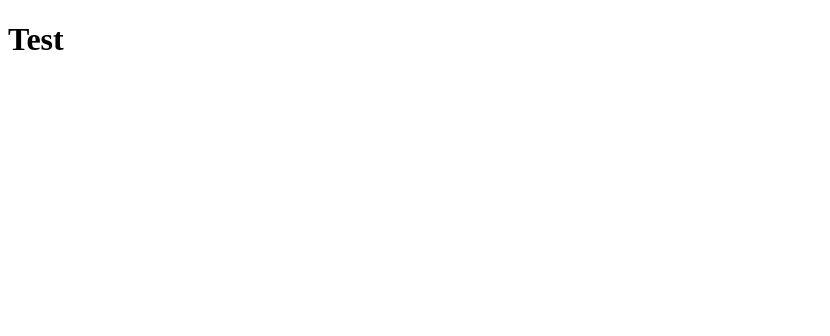
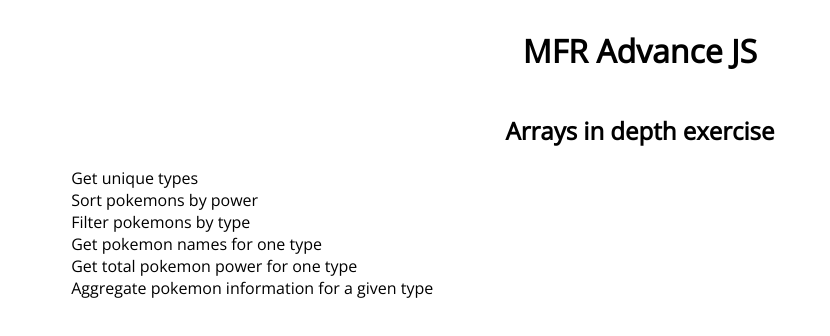
Before and after one commit to PriscilaCodrington/advanced-javascript-challenge-arrays-in-depth, a website with bundled scripts: page index.html in a window 1280 px wide. Shown: the whole page, without its empty margins (0-830 px from the left). Built offline with nearby package versions, Linux system fonts and the light colour scheme.

Commit message:
add expectations to share between web and tests

```diff
--- /dev/null
+++ b/data/expectations.js
@@ -0,0 +1,86 @@
+export const POKEMONS = [
+  { name: "Squirtle", type: "water", power: 20 },
+  { name: "Pikachu", type: "electric", power: 50 },
+  { name: "Charmander", type: "fire", power: 10 },
+  { name: "Zapdos", type: "electric", power: 30 },
+  { name: "Voltorb", type: "electric", power: 10 },
+  { name: "Ponyta", type: "fire", power: 50 },
+  { name: "Raichu", type: "electric", power: 40 }
+];
+
+export const EXPECTATION_ITEMS = {
+  getUniqueTypes: {
+    name: 'Get unique types',
+    expectations: [
+      {input: [POKEMONS], output: ["water","electric","fire"]}
+    ]
+  },
+  orderByPower: {
+    name: 'Sort pokemons by power',
+    expectations: [
+      {input: [POKEMONS], output: [
+        { name: "Charmander", type: "fire", power: 10 },
+        { name: "Voltorb", type: "electric", power: 10 },
+        { name: "Squirtle", type: "water", power: 20 },
+        { name: "Zapdos", type: "electric", power: 30 },
+        { name: "Raichu", type: "electric", power: 40 },
+        { name: "Pikachu", type: "electric", power: 50 },
+        { name: "Ponyta", type: "fire", power: 50 }
+      ]}
+    ]
+  },
+  filterByType: {
+    name: 'Filter pokemons by type',
+    expectations: [
+      {input: ["water", POKEMONS], output: [
+        { name: "Squirtle", type: "water", power: 20 }]
+      },
+      {input: ["electric", POKEMONS], output: [
+        { name: "Pikachu", type: "electric", power: 50 },
+        { name: "Zapdos", type: "electric", power: 30 },
+        { name: "Voltorb", type: "electric", power: 10 },
+        { name: "Raichu", type: "electric", power: 40 }
+      ]},
+      {input: ["fire", POKEMONS], output: [
+        { name: "Charmander", type: "fire", power: 10 },
+        { name: "Ponyta", type: "fire", power: 50 }
+      ]}
+    ]
+  },
+  getPokemonNamesForType: {
+    name: 'Get pokemon names for one type',
+    expectations: [
+      {input: ["water", POKEMONS], output: ["Squirtle"]},
+      {input: ["electric", POKEMONS], output: ["Pikachu", "Zapdos", "Voltorb", "Raichu"]},
+      {input: ["fire", POKEMONS], output: ["Charmander", "Ponyta"]}
+    ]
+  },
+  getTotalPokemonPower: {
+    name: 'Get total pokemon power for one type',
+    expectations: [
+      {input: ["water", POKEMONS], output: 20},
+      {input: ["electric", POKEMONS], output: 130},
+      {input: ["fire", POKEMONS], output: 60}
+    ]
+  },
+  getTypeAggregatedInformation: {
+    name: 'Aggregate pokemon information for a given type',
+    expectations: [
+      {input: ["water", POKEMONS], output: {
+        type: "water",
+        pokemons: ["Squirtle"],
+        power: 20
+      }},
+      {input: ["electric", POKEMONS], output: {
+        type: "electric",
+        pokemons: ["Pikachu", "Zapdos", "Voltorb", "Raichu"],
+        power: 130
+      }},
+      {input: ["fire", POKEMONS], output: {
+        type: "fire",
+        pokemons: ["Charmander", "Ponyta"],
+        power: 60
+      }}
+    ]
+  },
+}
--- a/exercise/code.js
+++ b/exercise/code.js
@@ -2,205 +2,52 @@
   You should write the code in this file
 */
 
-/*
-  Return the list of unique flat ids
-  @Example
-    Given:
-      @param rooms [
-        { id: 3, flatId: 2, relevance: 20 },
-        { id: 2, flatId: 7, relevance: 50 },
-        { id: 5, flatId: 1, relevance: 10 },
-        { id: 1, flatId: 7, relevance: 30 },
-        { id: 4, flatId: 7, relevance: 10 },
-        { id: 6, flatId: 1, relevance: 50 },
-        { id: 7, flatId: 7, relevance: 40 }
-      ];
-    Returns:
-      [2, 7, 1]
-*/
-const getUniqueFlatIds = rooms => {
+const getUniqueTypes = pokemons => {
   // *********************************
   // Write your code here
   // *********************************
 };
 
 
-
-/*
-  Order ther list of rooms by relevance, a new array should be returned
-  @Example
-    Given:
-      @param rooms [
-        { id: 3, flatId: 2, relevance: 20 },
-        { id: 2, flatId: 7, relevance: 50 },
-        { id: 5, flatId: 1, relevance: 10 },
-        { id: 1, flatId: 7, relevance: 30 },
-        { id: 4, flatId: 7, relevance: 10 },
-        { id: 6, flatId: 1, relevance: 50 },
-        { id: 7, flatId: 7, relevance: 40 }
-      ];
-    Returns:
-      [
-        { id: 5, flatId: 1, relevance: 10 },
-        { id: 4, flatId: 7, relevance: 10 },
-        { id: 3, flatId: 2, relevance: 20 },
-        { id: 1, flatId: 7, relevance: 30 },
-        { id: 7, flatId: 7, relevance: 40 },
-        { id: 2, flatId: 7, relevance: 50 },
-        { id: 6, flatId: 1, relevance: 50 }
-      ]
-*/
-const orderByRelevance = rooms => {
+const orderByPower = pokemons => {
   // *********************************
   // Write your code here
   // *********************************
 };
 
 
-
-/*
-  Filter the list of rooms by the given flatId
-  @Example
-    Given:
-      @param flatId 7
-      @param rooms [
-        { id: 3, flatId: 2, relevance: 20 },
-        { id: 2, flatId: 7, relevance: 50 },
-        { id: 5, flatId: 1, relevance: 10 },
-        { id: 1, flatId: 7, relevance: 30 },
-        { id: 4, flatId: 7, relevance: 10 },
-        { id: 6, flatId: 1, relevance: 50 },
-        { id: 7, flatId: 7, relevance: 40 }
-      ];
-    Returns:
-      [
-        { id: 4, flatId: 7, relevance: 10 },
-        { id: 1, flatId: 7, relevance: 30 },
-        { id: 7, flatId: 7, relevance: 40 },
-        { id: 2, flatId: 7, relevance: 50 }
-      ]
-*/
-const filterByFlatId = (flatId, rooms) => {
+const filterByType = (type, pokemons) => {
   // *********************************
   // Write your code here
   // *********************************
 };
 
 
-
-/*
-  Return the list of rooms ids of the given flatId
-  @Example
-    Given:
-      @param flatId 7
-      @param rooms [
-        { id: 3, flatId: 2, relevance: 20 },
-        { id: 2, flatId: 7, relevance: 50 },
-        { id: 5, flatId: 1, relevance: 10 },
-        { id: 1, flatId: 7, relevance: 30 },
-        { id: 4, flatId: 7, relevance: 10 },
-        { id: 6, flatId: 1, relevance: 50 },
-        { id: 7, flatId: 7, relevance: 40 }
-      ];
-    Returns:
-      [2, 1, 4, 7]
-*/
-const getFlatRoomsIds = (flatId, rooms) => {
+const getPokemonNamesForType = (type, pokemons) => {
   // *********************************
   // Write your code here
   // *********************************
 };
 
 
-
-/*
-  Return the sum of the rooms relevances of the given flatId
-  @Example
-    Given:
-      @param flatId 7
-      @param rooms [
-        { id: 3, flatId: 2, relevance: 20 },
-        { id: 2, flatId: 7, relevance: 50 },
-        { id: 5, flatId: 1, relevance: 10 },
-        { id: 1, flatId: 7, relevance: 30 },
-        { id: 4, flatId: 7, relevance: 10 },
-        { id: 6, flatId: 1, relevance: 50 },
-        { id: 7, flatId: 7, relevance: 40 }
-      ];
-    Returns:
-      130
-*/
-const getFlatRelevance = (flatId, rooms) => {
+const getTotalPokemonPowerForType = (type, pokemons) => {
   // *********************************
   // Write your code here
   // *********************************
 };
 
 
-
-/*
-  Return the aggregated info (room ids and total relevance) of the given flatId
-  @Example
-    Given:
-      @param flatId 7
-      @param rooms [
-        { id: 3, flatId: 2, relevance: 20 },
-        { id: 2, flatId: 7, relevance: 50 },
-        { id: 5, flatId: 1, relevance: 10 },
-        { id: 1, flatId: 7, relevance: 30 },
-        { id: 4, flatId: 7, relevance: 10 },
-        { id: 6, flatId: 1, relevance: 50 },
-        { id: 7, flatId: 7, relevance: 40 }
-      ];
-    Returns:
-      {
-        flatId: 7,
-        roomIds: [2, 1, 4, 7],
-        relevance: 130
-      }
-*/
-const getFlatAggregatedInfo = (flatId, rooms) => {
-  // *********************************
-  // Write your code here
-  // *********************************
-};
-
-
-
-/*
-  Return the aggregated info (room ids and total relevance) of all the flats
-    ordered by relevance
-  @Example
-    Given:
-      @param flatId 7
-      @param rooms [
-        { id: 3, flatId: 2, relevance: 20 },
-        { id: 2, flatId: 7, relevance: 50 },
-        { id: 5, flatId: 1, relevance: 10 },
-        { id: 1, flatId: 7, relevance: 30 },
-        { id: 4, flatId: 7, relevance: 10 },
-        { id: 6, flatId: 1, relevance: 50 },
-        { id: 7, flatId: 7, relevance: 40 }
-      ];
-    Returns:
-      [
-        { flatId: 2, roomIds: [3], relevance: 20 },
-        { flatId: 1, roomIds: [5, 6], relevance: 60 },
-        { flatId: 7, roomIds: [2, 1, 4, 7], relevance: 130 }
-      ]
-*/
-const aggregateAndOrderFlatsByRelevance = rooms => {
+const getTypeAggregatedInformation = (type, pokemons) => {
   // *********************************
   // Write your code here
   // *********************************
 };
 
 export const utils = {
-  getUniqueFlatIds,
-  orderByRelevance,
-  filterByFlatId,
-  getFlatRoomsIds,
-  getFlatRelevance,
-  getFlatAggregatedInfo,
-  aggregateAndOrderFlatsByRelevance
+  getUniqueTypes,
+  orderByPower,
+  filterByType,
+  getPokemonNamesForType,
+  getTotalPokemonPowerForType,
+  getTypeAggregatedInformation
 };
--- a/index.html
+++ b/index.html
@@ -4,12 +4,27 @@
   <meta charset="UTF-8">
   <meta http-equiv="X-UA-Compatible" content="IE=edge">
   <meta name="viewport" content="width=device-width, initial-scale=1.0">
+  <link rel="preconnect" href="https://fonts.googleapis.com">
+  <link rel="preconnect" href="https://fonts.gstatic.com" crossorigin>
   <title>MFR Advance JS Array functions</title>
-  <script type="module" src="./web/index.js"></script>
+
+  <link href="https://fonts.googleapis.com/css2?family=Open+Sans:wght@300;400&display=swap" rel="stylesheet">
+  <link href="./web/styles.css" rel="stylesheet" />
 </head>
 <body>
-  <h1>
-    Test
-  </h1>
+  <header class="adv__header">
+    <h1>
+      MFR Advance JS
+    </h1>
+    <h2>
+      Arrays in depth exercise
+    </h2>
+  </header>
+  <main class="adv__body">
+    <div class="adv__grid" id="grid">
+
+    </div>
+  </main>
+  <script type="module" src="./web/index.js"></script>
 </body>
 </html>
--- a/web/index.js
+++ b/web/index.js
@@ -1 +1,19 @@
 import { utils } from '../exercise/code.js';
+import { POKEMONS, EXPECTATION_ITEMS } from '../data/expectations.js';
+
+const grid = document.querySelector('#grid');
+
+Object.entries(EXPECTATION_ITEMS).forEach(([functionName, content]) => {
+  const row = document.createElement('div');
+  const name = document.createElement('div');
+  const expected = document.createElement('div');
+  const result = document.createElement('div');
+
+  name.innerText = content.name;
+  name.title = functionName;
+
+  row.appendChild(name);
+  row.appendChild(expected);
+  row.appendChild(result);
+  grid.appendChild(row);
+})
--- /dev/null
+++ b/web/styles.css
@@ -0,0 +1,14 @@
+* {
+  font-family: 'Open Sans', sans-serif;
+}
+
+.adv__header {
+  display: flex;
+  flex-direction: column;
+  align-items: center;
+}
+
+.adv__body {
+  max-width: 90%;
+  margin: auto;
+}
```
Also changed, not shown: exercise/code.test.js (+38 -159 lines).
